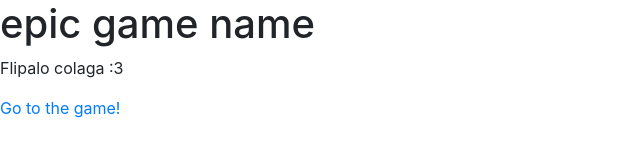
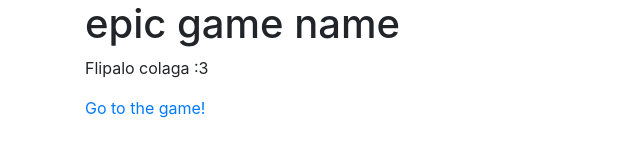
Before and after one commit to tarasyarema/tensorblock, a website: page views/index.html in a window 1280 px wide. Shown: the whole page, without its empty margins (0-640 px from the left). Drawn offline with nearby package versions, Linux system fonts and the light colour scheme.

Commit message:
Bootstrap

```diff
--- a/index.js
+++ b/index.js
@@ -1,5 +1,5 @@
-// import tensorflow
-// import blockchain
+// import tensorflow										;
+// import blockchain										;
 
 var express = require('express');
 var app = express();
--- a/views/index.html
+++ b/views/index.html
@@ -1,15 +1,21 @@
 <!DOCTYPE html>
 <html>
+
 <head>
 <link rel="stylesheet" href="https://stackpath.bootstrapcdn.com/bootstrap/4.1.3/css/bootstrap.min.css" integrity="sha384-MCw98/SFnGE8fJT3GXwEOngsV7Zt27NXFoaoApmYm81iuXoPkFOJwJ8ERdknLPMO" crossorigin="anonymous">
 <script src="https://stackpath.bootstrapcdn.com/bootstrap/4.1.3/js/bootstrap.min.js" integrity="sha384-ChfqqxuZUCnJSK3+MXmPNIyE6ZbWh2IMqE241rYiqJxyMiZ6OW/JmZQ5stwEULTy" crossorigin="anonymous"></script>
 </head>
+
 <body>
 
-<h1>epic game name</h1>
-<p>Flipalo colaga :3</p>
-
-<a href='/game'>Go to the game!</a>
+<div class="main">
+	<div class="container">
+		<h1>epic game name</h1>
+		<p>Flipalo colaga :3</p>
+		<a href='/game'>Go to the game!</a>
+	</div>
+</div>
 
 </body>
+
 </html>
```
Also changed, not shown: views/game.html (+8 -1 lines).
